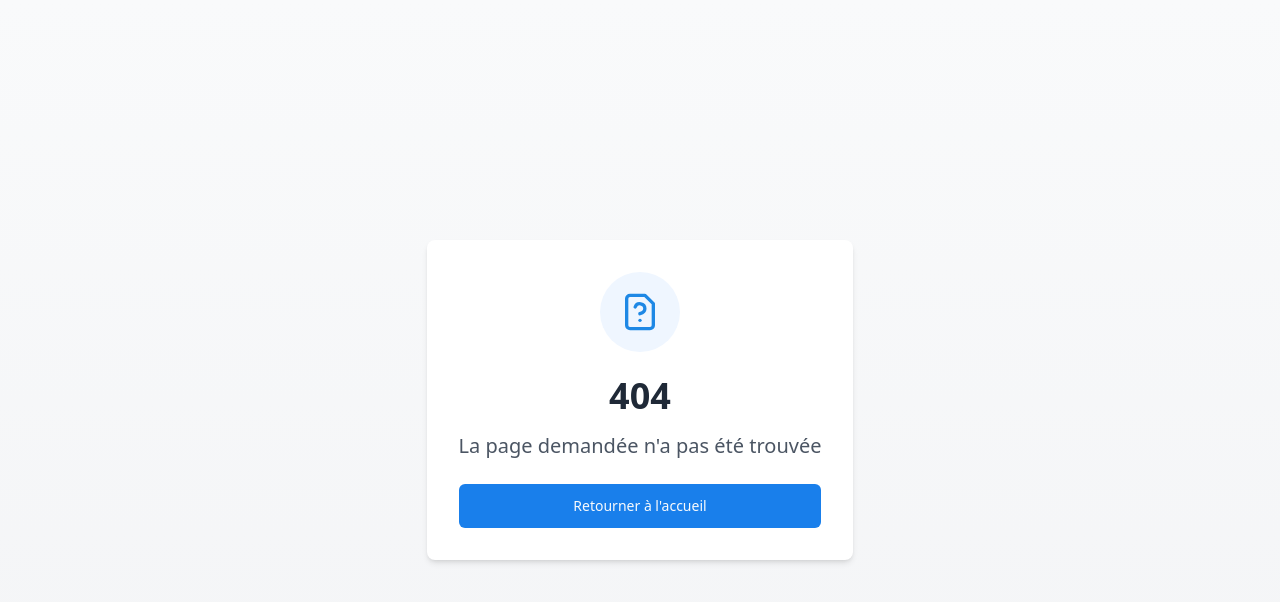
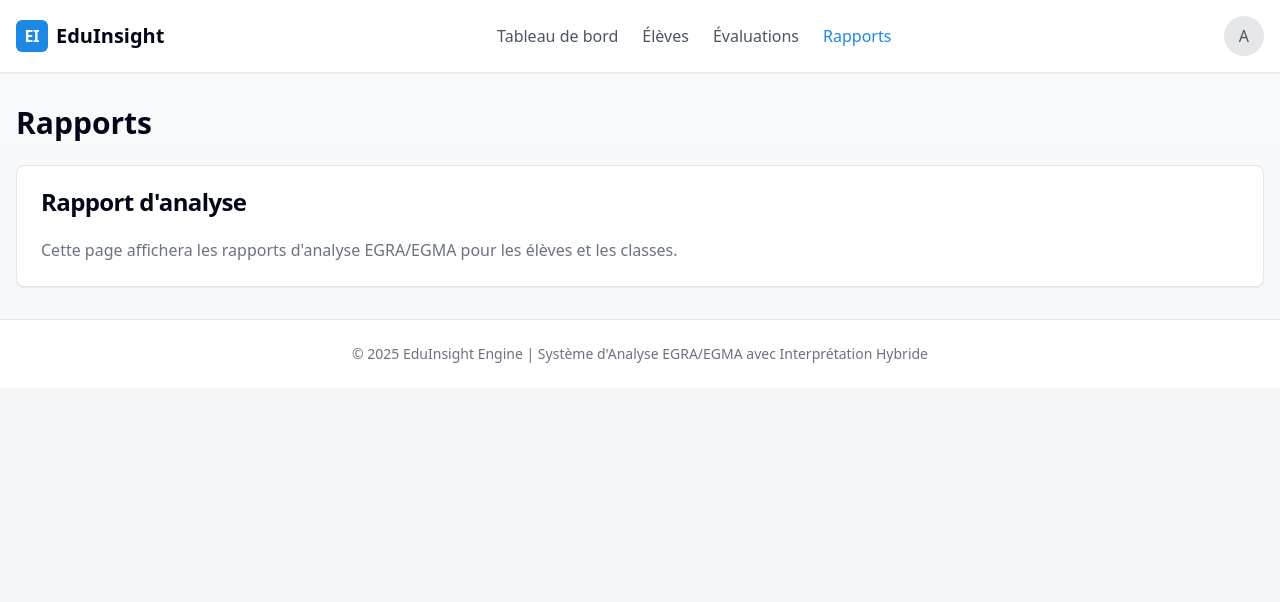
Before and after one commit to zaklearn/edu-insight-engine, a React (Vite) app: page /reports in a window 1280 px wide. Before the commit this address had no page. Shown: the top 602 px of the page. Built offline with nearby package versions, Linux system fonts and the light colour scheme.

Commit message:
Fix: Resolve 404 errors for routes
Fixes the 404 errors encountered when navigating to the "students", "assessment", and "reports" routes.

```diff
--- a/src/App.tsx
+++ b/src/App.tsx
@@ -1,3 +1,4 @@
+
 import { Toaster } from "@/components/ui/toaster";
 import { Toaster as Sonner } from "@/components/ui/sonner";
 import { TooltipProvider } from "@/components/ui/tooltip";
@@ -5,6 +6,9 @@ import { QueryClient, QueryClientProvider } from "@tanstack/react-query";
 import { BrowserRouter, Routes, Route } from "react-router-dom";
 import Index from "./pages/Index";
 import NotFound from "./pages/NotFound";
+import Students from "./pages/Students";
+import Assessments from "./pages/Assessments";
+import Reports from "./pages/Reports";
 
 const queryClient = new QueryClient();
 
@@ -16,6 +20,9 @@ const App = () => (
       <BrowserRouter>
         <Routes>
           <Route path="/" element={<Index />} />
+          <Route path="/students" element={<Students />} />
+          <Route path="/assessments" element={<Assessments />} />
+          <Route path="/reports" element={<Reports />} />
           {/* ADD ALL CUSTOM ROUTES ABOVE THE CATCH-ALL "*" ROUTE */}
           <Route path="*" element={<NotFound />} />
         </Routes>
--- a/src/components/Layout.tsx
+++ b/src/components/Layout.tsx
@@ -1,12 +1,20 @@
 
 import { ReactNode } from "react";
 import { Card } from "@/components/ui/card";
+import { Link, useLocation } from "react-router-dom";
 
 interface LayoutProps {
   children: ReactNode;
 }
 
 const Layout = ({ children }: LayoutProps) => {
+  const location = useLocation();
+
+  // Helper function to determine if a link is active
+  const isActive = (path: string) => {
+    return location.pathname === path;
+  };
+
   return (
     <div className="min-h-screen bg-gradient-to-b from-gray-50 to-gray-100">
       <header className="border-b border-gray-200 bg-white shadow-sm">
@@ -18,18 +26,30 @@ const Layout = ({ children }: LayoutProps) => {
             <h1 className="text-xl font-bold">EduInsight</h1>
           </div>
           <nav className="hidden md:flex space-x-6">
-            <a href="/" className="text-edu-primary hover:text-edu-dark font-medium transition-colors">
+            <Link
+              to="/"
+              className={isActive("/") ? "text-edu-primary font-medium" : "text-gray-600 hover:text-edu-primary font-medium transition-colors"}
+            >
               Tableau de bord
-            </a>
-            <a href="/students" className="text-gray-600 hover:text-edu-primary font-medium transition-colors">
+            </Link>
+            <Link
+              to="/students"
+              className={isActive("/students") ? "text-edu-primary font-medium" : "text-gray-600 hover:text-edu-primary font-medium transition-colors"}
+            >
               Élèves
-            </a>
-            <a href="/assessments" className="text-gray-600 hover:text-edu-primary font-medium transition-colors">
+            </Link>
+            <Link
+              to="/assessments"
+              className={isActive("/assessments") ? "text-edu-primary font-medium" : "text-gray-600 hover:text-edu-primary font-medium transition-colors"}
+            >
               Évaluations
-            </a>
-            <a href="/reports" className="text-gray-600 hover:text-edu-primary font-medium transition-colors">
+            </Link>
+            <Link
+              to="/reports"
+              className={isActive("/reports") ? "text-edu-primary font-medium" : "text-gray-600 hover:text-edu-primary font-medium transition-colors"}
+            >
               Rapports
-            </a>
+            </Link>
           </nav>
           <div className="w-10 h-10 rounded-full bg-gray-200 flex items-center justify-center">
             <span className="text-gray-600 font-medium">A</span>
--- /dev/null
+++ b/src/pages/Assessments.tsx
@@ -0,0 +1,17 @@
+
+import Layout from "@/components/Layout";
+import AssessmentDetail from "@/components/AssessmentDetail";
+import { sampleAssessments } from "@/types";
+
+const Assessments = () => {
+  return (
+    <Layout>
+      <div className="space-y-6">
+        <h1 className="text-3xl font-bold">Évaluations</h1>
+        <AssessmentDetail assessment={sampleAssessments[0]} />
+      </div>
+    </Layout>
+  );
+};
+
+export default Assessments;
--- /dev/null
+++ b/src/pages/Reports.tsx
@@ -0,0 +1,25 @@
+
+import Layout from "@/components/Layout";
+import { Card, CardContent, CardHeader, CardTitle } from "@/components/ui/card";
+
+const Reports = () => {
+  return (
+    <Layout>
+      <div className="space-y-6">
+        <h1 className="text-3xl font-bold">Rapports</h1>
+        <Card>
+          <CardHeader>
+            <CardTitle>Rapport d'analyse</CardTitle>
+          </CardHeader>
+          <CardContent>
+            <p className="text-gray-500">
+              Cette page affichera les rapports d'analyse EGRA/EGMA pour les élèves et les classes.
+            </p>
+          </CardContent>
+        </Card>
+      </div>
+    </Layout>
+  );
+};
+
+export default Reports;
--- /dev/null
+++ b/src/pages/Students.tsx
@@ -0,0 +1,16 @@
+
+import Layout from "@/components/Layout";
+import StudentList from "@/components/StudentList";
+
+const Students = () => {
+  return (
+    <Layout>
+      <div className="space-y-6">
+        <h1 className="text-3xl font-bold">Élèves</h1>
+        <StudentList />
+      </div>
+    </Layout>
+  );
+};
+
+export default Students;
```
